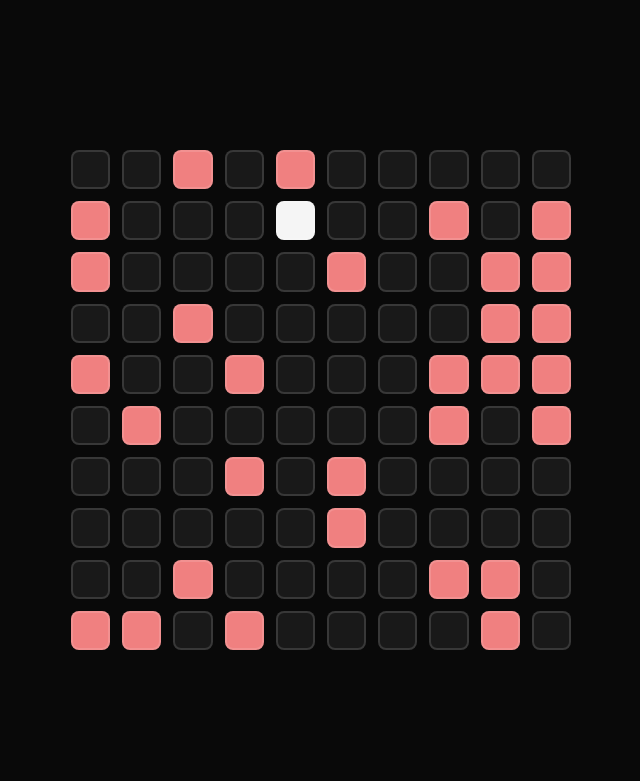
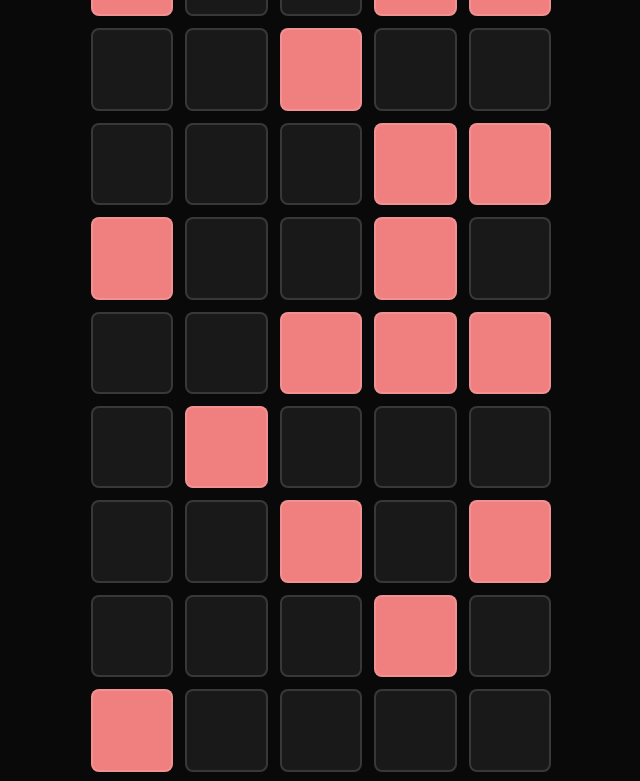
Before and after one commit to NiceColors/I.A-UFRRJ, a website built with webpack: page index.html in a window 1280 px wide. Shown: the top 781 px of the page, without its empty margins (319-959 px from the left). Built offline with nearby package versions, Linux system fonts and the light colour scheme.

Commit message:
Corrigindo estilo para telas menores

```diff
--- a/assets/style.css
+++ b/assets/style.css
@@ -19,12 +19,14 @@ body {
 
 #matriz {
     display: grid;
-    grid-template-columns: repeat(10, 1fr);
-    grid-template-rows: repeat(10, 1fr);
+    grid-template-columns: repeat(5, 1fr);
+    grid-template-rows: repeat(5, 1fr);
     grid-auto-columns: minmax(0, 1fr);
     gap: 12px;
-    min-width: 500px;
-    min-height: 500px;
+    padding: 20px;
+    width: 500px;
+    max-width: 500px;
+    max-height: max-content;
 }
 
 #matriz .celula {
```
